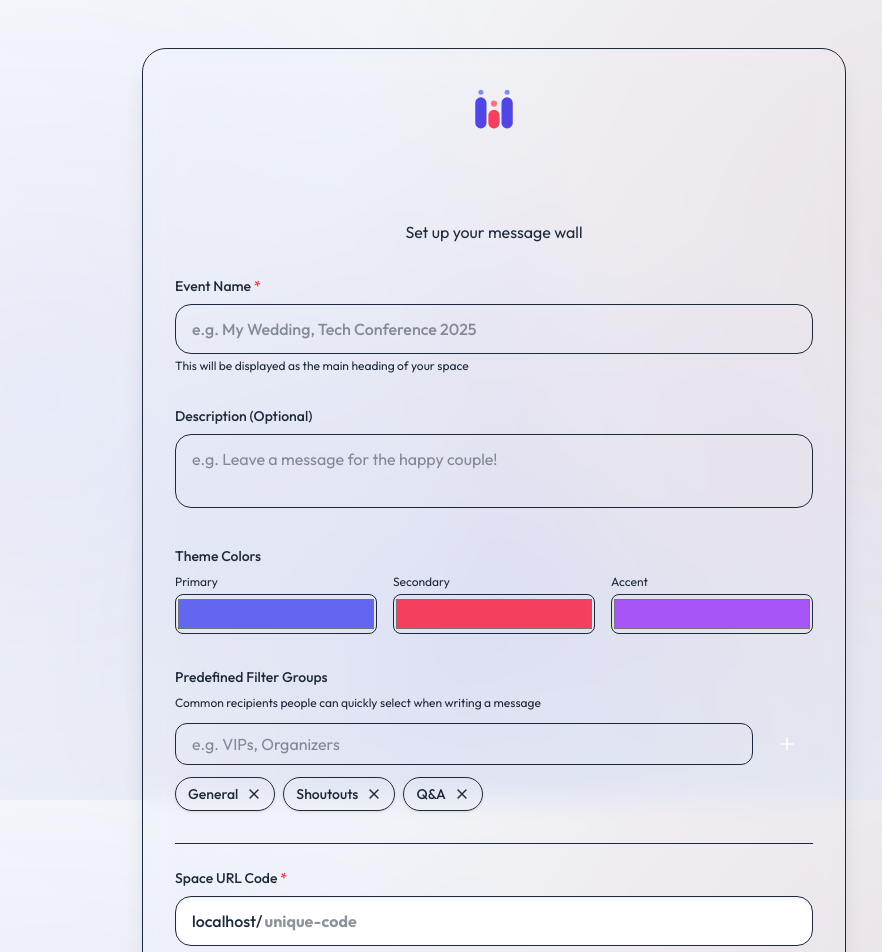
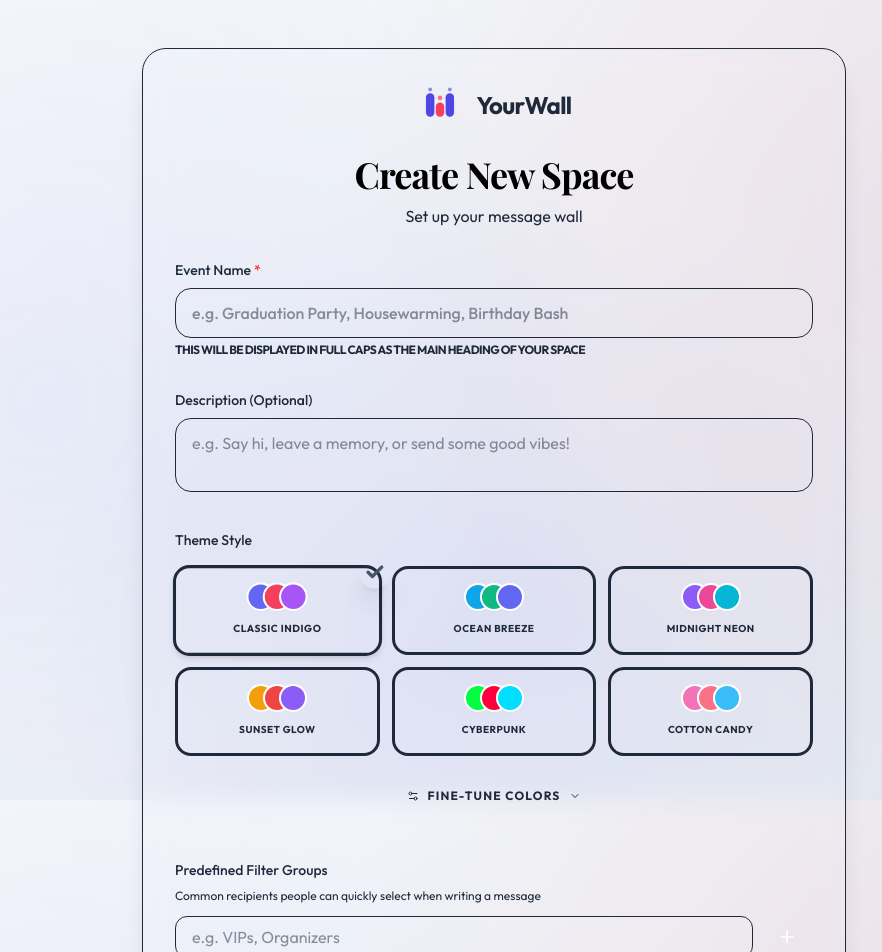
Before and after one commit to toorcn/YourWall, a Next.js app: page /create in a window 1280 px wide. Shown: the top 952 px of the page, without its empty margins (146-1028 px from the left). Built offline with nearby package versions, Linux system fonts and the light colour scheme; no server answers; a web font is replaced by a local one.

Commit message:
feat: Introduce new variant SVG icons, implement premade color themes for space creation, and enhance space title display with dynamic document titles and uppercase styling.

```diff
--- a/app/create/page.tsx
+++ b/app/create/page.tsx
@@ -3,15 +3,62 @@
 import { useState, FormEvent, useRef, useEffect } from 'react';
 import { useRouter } from 'next/navigation';
 import { motion } from 'framer-motion';
-import { Sparkles, ArrowRight, Plus, X, RefreshCw } from 'lucide-react';
+import { Sparkles, ArrowRight, Plus, X, RefreshCw, Settings2, ChevronDown, Check } from 'lucide-react';
 import { createSpace, validateSpaceCode, getUniqueSpaceCode } from '@/lib/firestore';
 import { SpaceFormData } from '@/lib/types';
 
-const DEFAULT_COLORS = {
-  primary: '#6366f1', // brand-500 (Indigo)
-  secondary: '#f43f5e', // accent-500 (Rose)
-  accent: '#a855f7', // brand-400 (Purple-ish)
-};
+const PREMADE_THEMES = [
+  {
+    name: 'Classic Indigo',
+    colors: {
+      primary: '#6366f1',
+      secondary: '#f43f5e',
+      accent: '#a855f7',
+    }
+  },
+  {
+    name: 'Ocean Breeze',
+    colors: {
+      primary: '#0ea5e9',
+      secondary: '#10b981',
+      accent: '#6366f1',
+    }
+  },
+  {
+    name: 'Midnight Neon',
+    colors: {
+      primary: '#8b5cf6',
+      secondary: '#ec4899',
+      accent: '#06b6d4',
+    }
+  },
+  {
+    name: 'Sunset Glow',
+    colors: {
+      primary: '#f59e0b',
+      secondary: '#ef4444',
+      accent: '#8b5cf6',
+    }
+  },
+  {
+    name: 'Cyberpunk',
+    colors: {
+      primary: '#00ff41',
+      secondary: '#ff003c',
+      accent: '#00dfff',
+    }
+  },
+  {
+    name: 'Cotton Candy',
+    colors: {
+      primary: '#f472b6',
+      secondary: '#fb7185',
+      accent: '#38bdf8',
+    }
+  }
+];
+
+const DEFAULT_COLORS = PREMADE_THEMES[0].colors;
 
 const DEFAULT_POPULAR_GROUPS = ['General', 'Shoutouts', 'Q&A'];
 
@@ -32,6 +79,7 @@ export default function CreateSpacePage() {
   const [isValidatingCode, setIsValidatingCode] = useState(false);
   const [isManualCode, setIsManualCode] = useState(false);
   const [baseUrl, setBaseUrl] = useState('');
+  const [showCustomColors, setShowCustomColors] = useState(false);
   const timeoutRef = useRef<NodeJS.Timeout | null>(null);
 
   useEffect(() => {
@@ -187,11 +235,14 @@ export default function CreateSpacePage() {
         >
           <div className="text-center mb-8">
             <div className="flex justify-center mb-6">
-              <div className="w-16 h-16 relative">
+              <div className="flex items-center gap-3">
+                <div className="w-12 h-12 relative">
                   <img src="/icon-transparent.svg" alt="YourWall Logo" className="w-full h-full object-contain" />
                 </div>
+                <span className="text-2xl font-bold tracking-tight text-brand-900">YourWall</span>
               </div>
-            <h1 className="text-3xl sm:text-4xl font-serif font-bold mb-2 bg-gradient-to-r from-brand-500 via-accent-500 to-brand-500 bg-clip-text text-transparent">
+            </div>
+            <h1 className="text-3xl sm:text-4xl font-serif font-bold mb-2 bg-gradient-to-r from-brand-500 via-accent-500 to-brand-500 bg-clip-text text-black">
               Create New Space
             </h1>
             <p className="text-brand-900/90">Set up your message wall</p>
@@ -208,14 +259,14 @@ export default function CreateSpacePage() {
                 type="text"
                 value={formData.title}
                 onChange={handleTitleChange}
-                placeholder="e.g. My Wedding, Tech Conference 2025"
+                placeholder="e.g. Graduation Party, Housewarming, Birthday Bash"
                 className="w-full px-4 py-3 rounded-2xl bg-surface-50/50 backdrop-blur-md border border-surface-100/40 focus:border-brand-300 focus:outline-none transition-all placeholder:text-brand-900/30 text-brand-900 font-medium"
                 required
                 disabled={isSubmitting}
                 autoFocus
               />
-              <p className="text-xs text-brand-900/80 mt-1">
-                This will be displayed as the main heading of your space
+              <p className="text-xs text-brand-900/80 mt-1 uppercase font-bold tracking-tighter">
+                This will be displayed in full caps as the main heading of your space
               </p>
             </div>
 
@@ -228,21 +279,93 @@ export default function CreateSpacePage() {
                 id="description"
                 value={formData.description}
                 onChange={(e) => setFormData({ ...formData, description: e.target.value })}
-                placeholder="e.g. Leave a message for the happy couple!"
+                placeholder="e.g. Say hi, leave a memory, or send some good vibes!"
                 rows={2}
                 className="w-full px-4 py-3 rounded-2xl bg-surface-50/50 backdrop-blur-md border border-surface-100/40 focus:border-brand-300 focus:outline-none transition-all placeholder:text-brand-900/30 text-brand-900 resize-none"
                 disabled={isSubmitting}
               />
             </div>
 
-            {/* Colors */}
+            {/* Theme Selection */}
+            <div className="space-y-4">
+              <label className="block text-sm font-medium text-brand-900">
+                Theme Style
+              </label>
+              <div className="grid grid-cols-2 sm:grid-cols-3 gap-3">
+                {PREMADE_THEMES.map((theme) => {
+                  const isSelected =
+                    formData.colors.primary === theme.colors.primary &&
+                    formData.colors.secondary === theme.colors.secondary &&
+                    formData.colors.accent === theme.colors.accent;
+
+                  return (
+                    <button
+                      key={theme.name}
+                      type="button"
+                      onClick={() => setFormData({ ...formData, colors: { ...theme.colors } })}
+                      className={`relative group flex flex-col items-center p-4 rounded-2xl border-[3px] transition-all duration-300 ${isSelected
+                        ? 'border-brand-500 bg-brand-50/50 shadow-md scale-[1.02]'
+                        : 'border-surface-100 bg-surface-50/30 hover:border-brand-200 hover:bg-surface-50/50'
+                        }`}
+                    >
+                      <div className="flex -space-x-2 mb-3">
+                        <div className="w-6 h-6 rounded-full ring-2 ring-white shadow-sm" style={{ backgroundColor: theme.colors.primary }} />
+                        <div className="w-6 h-6 rounded-full ring-2 ring-white shadow-sm" style={{ backgroundColor: theme.colors.secondary }} />
+                        <div className="w-6 h-6 rounded-full ring-2 ring-white shadow-sm" style={{ backgroundColor: theme.colors.accent }} />
+                      </div>
+                      <span className={`text-[10px] font-bold uppercase tracking-wider transition-colors ${isSelected ? 'text-brand-700' : 'text-brand-900/60 group-hover:text-brand-900'
+                        }`}>
+                        {theme.name}
+                      </span>
+                      {isSelected && (
+                        <motion.div
+                          layoutId="activeTheme"
+                          className="absolute -top-3 -right-3 w-8 h-8 rounded-full bg-brand-600 text-gray-600 shadow-xl flex items-center justify-center z-10"
+                        >
+                          <Check className="w-5 h-5 stroke-[4]" />
+                        </motion.div>
+                      )}
+                    </button>
+                  );
+                })}
+              </div>
+
+              {/* Custom Color Toggle */}
+              <div className="flex justify-center pt-2">
+                <button
+                  type="button"
+                  onClick={() => setShowCustomColors(!showCustomColors)}
+                  className={`flex items-center gap-2 px-4 py-2 rounded-xl text-xs font-bold uppercase tracking-widest transition-all ${showCustomColors
+                    ? 'bg-brand-100 text-brand-600'
+                    : 'bg-surface-100/50 text-brand-900/60 hover:bg-surface-100 hover:text-brand-900'
+                    }`}
+                >
+                  <Settings2 className="w-3 h-3" />
+                  {showCustomColors ? 'Hide Customization' : 'Fine-tune colors'}
+                  <motion.div
+                    animate={{ rotate: showCustomColors ? 180 : 0 }}
+                    transition={{ duration: 0.3 }}
+                  >
+                    <ChevronDown className="w-3 h-3" />
+                  </motion.div>
+                </button>
+              </div>
+
+              {/* Custom Color Tweaking - Collapsible */}
+              <motion.div
+                initial={false}
+                animate={{
+                  height: showCustomColors ? 'auto' : 0,
+                  opacity: showCustomColors ? 1 : 0,
+                  marginTop: showCustomColors ? 16 : 0
+                }}
+                transition={{ duration: 0.3, ease: 'easeInOut' }}
+                className="overflow-hidden"
+              >
+                <div className="grid grid-cols-3 gap-4 pt-2">
                   <div>
-              <label className="block text-sm font-medium text-brand-900 mb-2">
-                Theme Colors
-              </label>
-              <div className="grid grid-cols-3 gap-4">
-                <div>
-                  <label className="block text-xs text-brand-900/80 mb-1">Primary</label>
+                    <label className="block text-[10px] font-medium text-brand-900/60 mb-1.5 uppercase tracking-tighter">Primary</label>
+                    <div className="relative group">
                       <input
                         type="color"
                         value={formData.colors.primary}
@@ -250,12 +373,15 @@ export default function CreateSpacePage() {
                           ...formData,
                           colors: { ...formData.colors, primary: e.target.value },
                         })}
-                    className="w-full h-10 rounded-lg cursor-pointer border border-surface-200"
+                        className="w-full h-10 rounded-xl cursor-pointer border border-surface-200 bg-white p-1 appearance-none"
                         disabled={isSubmitting}
                       />
+                      <div className="absolute inset-0 rounded-xl pointer-events-none border-2 border-transparent group-hover:border-brand-500/20 transition-all" />
+                    </div>
                   </div>
                   <div>
-                  <label className="block text-xs text-brand-900/80 mb-1">Secondary</label>
+                    <label className="block text-[10px] font-medium text-brand-900/60 mb-1.5 uppercase tracking-tighter">Secondary</label>
+                    <div className="relative group">
                       <input
                         type="color"
                         value={formData.colors.secondary}
@@ -263,12 +389,15 @@ export default function CreateSpacePage() {
                           ...formData,
                           colors: { ...formData.colors, secondary: e.target.value },
                         })}
-                    className="w-full h-10 rounded-lg cursor-pointer border border-surface-200"
+                        className="w-full h-10 rounded-xl cursor-pointer border border-surface-200 bg-white p-1 appearance-none"
                         disabled={isSubmitting}
                       />
+                      <div className="absolute inset-0 rounded-xl pointer-events-none border-2 border-transparent group-hover:border-brand-500/20 transition-all" />
+                    </div>
                   </div>
                   <div>
-                  <label className="block text-xs text-brand-900/80 mb-1">Accent</label>
+                    <label className="block text-[10px] font-medium text-brand-900/60 mb-1.5 uppercase tracking-tighter">Accent</label>
+                    <div className="relative group">
                       <input
                         type="color"
                         value={formData.colors.accent}
@@ -276,11 +405,14 @@ export default function CreateSpacePage() {
                           ...formData,
                           colors: { ...formData.colors, accent: e.target.value },
                         })}
-                    className="w-full h-10 rounded-lg cursor-pointer border border-surface-200"
+                        className="w-full h-10 rounded-xl cursor-pointer border border-surface-200 bg-white p-1 appearance-none"
                         disabled={isSubmitting}
                       />
+                      <div className="absolute inset-0 rounded-xl pointer-events-none border-2 border-transparent group-hover:border-brand-500/20 transition-all" />
                     </div>
                   </div>
+                </div>
+              </motion.div>
             </div>
 
             {/* Popular Groups */}
@@ -366,11 +498,11 @@ export default function CreateSpacePage() {
                   type="text"
                   value={formData.code}
                   onChange={handleCodeChange}
-                  placeholder="unique-code"
-                  className="w-full bg-transparent focus:outline-none text-brand-900 font-bold placeholder:text-brand-900/20"
+                  placeholder="UNIQUE-CODE"
+                  className="w-full bg-transparent focus:outline-none text-brand-900 font-bold placeholder:text-brand-900/20 uppercase"
                   required
-                  pattern="[a-z0-9]{3,20}"
-                  title="3-20 lowercase letters and numbers only"
+                  pattern="[a-zA-Z0-9]{3,20}"
+                  title="3-20 letters and numbers only"
                   disabled={isSubmitting}
                 />
               </div>
@@ -400,7 +532,7 @@ export default function CreateSpacePage() {
               whileTap={!isSubmitting && formData.code.trim() && formData.title.trim() && !codeError ? { scale: 0.98 } : {}}
               className={`w-full px-6 py-5 rounded-2xl font-bold text-lg flex items-center justify-center gap-2 transition-all shadow-xl hover:shadow-2xl ${isSubmitting || !formData.code.trim() || !formData.title.trim() || !!codeError
                 ? 'bg-surface-200 text-surface-400 cursor-not-allowed transform-none'
-                : 'bg-gradient-to-r from-brand-500 to-accent-500 text-white'
+                : 'bg-gradient-to-r from-brand-500 to-accent-500 text-black'
                 }`}
             >
               {isSubmitting ? (
--- a/components/ShareModal.tsx
+++ b/components/ShareModal.tsx
@@ -371,7 +371,7 @@ export default function ShareModal({ message, isOpen, onClose, spaceTitle }: Sha
                       className="w-full h-full object-contain"
                     />
                   </div>
-                  <h1 className="text-3xl sm:text-4xl md:text-5xl font-extrabold bg-gradient-to-r from-brand-800 via-brand-600 to-brand-800 bg-clip-text text-transparent drop-shadow-sm tracking-tight text-center leading-tight">
+                  <h1 className="text-3xl sm:text-4xl md:text-5xl font-extrabold bg-gradient-to-r from-brand-800 via-brand-600 to-brand-800 bg-clip-text text-black drop-shadow-sm tracking-tight text-center leading-tight uppercase">
                     {spaceTitle || 'YourWall'}
                   </h1>
                 </div>
@@ -435,7 +435,7 @@ export default function ShareModal({ message, isOpen, onClose, spaceTitle }: Sha
                       />
                     </div>
                     <p className="text-sm sm:text-base text-brand-900 font-bold tracking-tight">
-                      {typeof window !== 'undefined' ? window.location.host : 'yourwall.com'}/{message.spaceCode}
+                      {typeof window !== 'undefined' ? window.location.host : 'yourwall.com'}/<span className="uppercase">{message.spaceCode}</span>
                     </p>
                   </div>
                 </div>
```
Also changed, not shown: app/[code]/page.tsx (+6 -2 lines), app/page.tsx (+5 -5 lines). Lines whose indentation alone changed are shown as unchanged.
